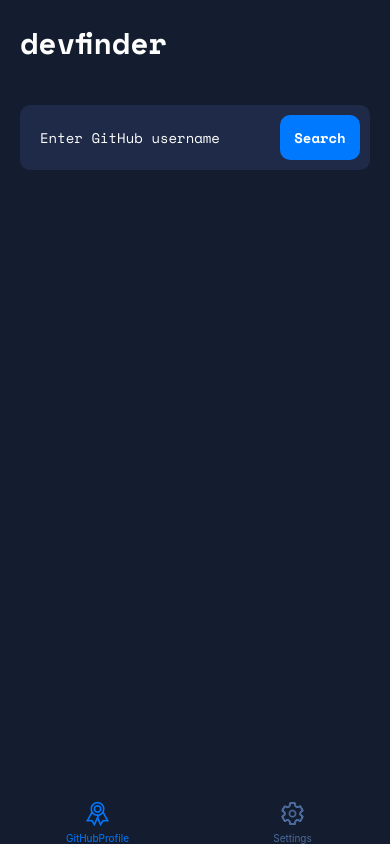
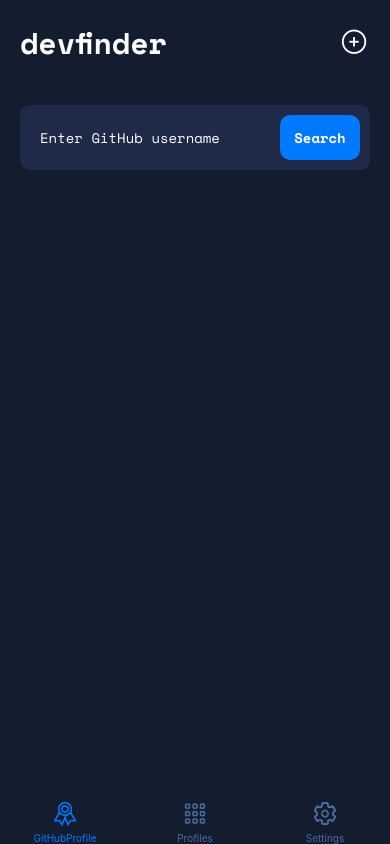
Before and after one commit to BenjaminLin808/Github-Developer-Finder, a React Native app: screen /GitHubProfile in a window 390 px wide. Built offline with nearby package versions, Linux system fonts and the light colour scheme; no server answers; grey boxes are pictures that could not be loaded.

Commit message:
profiles

```diff
--- /dev/null
+++ b/src/components/theme/Icon.js
@@ -0,0 +1,10 @@
+import useTheme from "hooks/useTheme";
+import { Ionicons } from "@expo/vector-icons";
+
+export const Icon = ({ name, size = 30, color = null, ...rest }) => {
+  const { colors } = useTheme();
+
+  return (
+    <Ionicons name={name} size={size} color={color || colors.text} {...rest} />
+  );
+};
--- a/src/components/theme/index.js
+++ b/src/components/theme/index.js
@@ -2,3 +2,4 @@
 import { Text, TextBold } from "./Text";
 
 export { StatusBar, Text, TextBold };
+export { Icon } from "./Icon";
--- a/src/contexts/Profiles.js
+++ b/src/contexts/Profiles.js
@@ -1,5 +1,5 @@
 import AsyncStorage from "@react-native-async-storage/async-storage";
-import { createContext, useEffect } from "react";
+import { createContext, useEffect, useState } from "react";
 
 const ProfilesContext = createContext({
   profiles: [],
@@ -8,7 +8,7 @@
   setActiveProfile: () => {},
 });
 
-const ProfilesProvider = () => {
+const ProfilesProvider = ({ children }) => {
   const [profiles, setProfiles] = useState([]);
   const [activeProfile, setActiveProfile] = useState({});
 
@@ -16,6 +16,17 @@
   useEffect(() => {
     AsyncStorage.setItem("profiles", JSON.stringify(profiles));
   }, [profiles]);
+
+  // get all profiles when the app loads
+  useEffect(() => {
+    const getProfiles = async () => {
+      const profiles = await AsyncStorage.getItem("profiles");
+      if (profiles) {
+        setProfiles(JSON.parse(profiles));
+      }
+    };
+    getProfiles();
+  }, []);
 
   return (
     <ProfilesContext.Provider
@@ -25,3 +36,5 @@
     </ProfilesContext.Provider>
   );
 };
+
+export { ProfilesProvider, ProfilesContext };
--- /dev/null
+++ b/src/hooks/useProfiles.js
@@ -0,0 +1,11 @@
+import { ProfilesContext } from "contexts/Profiles";
+import { useContext } from "react";
+
+const useProfiles = () => {
+  const { profiles, setProfiles, activeProfile, setActiveProfile } =
+    useContext(ProfilesContext);
+
+  return { profiles, setProfiles, activeProfile, setActiveProfile };
+};
+
+export default useProfiles;
--- a/src/index.js
+++ b/src/index.js
@@ -1,12 +1,15 @@
 import Navigation from "./navigations/Navigation";
 import { ThemeProvider } from "./contexts/Theme";
 import { SafeAreaProvider } from "react-native-safe-area-context";
+import { ProfilesProvider } from "./contexts/Profiles";
 
 const App = () => {
   return (
     <SafeAreaProvider>
       <ThemeProvider>
-        <Navigation />
+        <ProfilesProvider>
+          <Navigation />
+        </ProfilesProvider>
       </ThemeProvider>
     </SafeAreaProvider>
   );
--- a/src/navigations/BottomTabs.js
+++ b/src/navigations/BottomTabs.js
@@ -3,6 +3,7 @@
 
 import GitHubProfile from "screens/GitHubProfile";
 import Settings from "screens/Settings";
+import GitHubProfiles from "screens/GitHubProfiles";
 
 import useTheme from "hooks/useTheme";
 
@@ -40,6 +41,22 @@
       />
 
       <Tab.Screen
+        name="Profiles"
+        component={GitHubProfiles}
+        options={{
+          title: "Profiles",
+          tabBarIcon: ({ focused }) => (
+            <TabIcon
+              name="apps-outline"
+              color={focused ? colors.primary : colors.textMidContrast}
+              size={25}
+            />
+          ),
+          headerShown: false,
+        }}
+      />
+
+      <Tab.Screen
         name="Settings"
         component={Settings}
         options={{
--- a/src/screens/GitHubProfile/Card.js
+++ b/src/screens/GitHubProfile/Card.js
@@ -5,8 +5,11 @@
 import Website from "components/svgr/Website";
 import Twitter from "components/svgr/Twitter";
 import NotFound from "components/svgr/NotFound";
+import useTheme from "hooks/useTheme";
 
 const Card = ({ user, error, loading }) => {
+  const { colors } = useTheme();
+
   // when loading is true, return null
   if (loading) {
     return (
@@ -38,7 +41,7 @@
     );
   }
   return (
-    <View style={styles.card}>
+    <View style={{ ...styles.card, color: colors.backgroundSecondary }}>
       <View style={{ flexDirection: "row", flexWrap: "wrap" }}>
         <Image source={{ uri: user.avatar_url }} style={styles.avatar} />
         <View>
@@ -123,7 +126,7 @@
 
 const styles = StyleSheet.create({
   card: {
-    backgroundColor: "#1e2a47",
+    // backgroundColor: "#1e2a47",
     borderRadius: 10,
     padding: 30,
     marginTop: 30,
--- a/src/screens/GitHubProfile/Header.js
+++ b/src/screens/GitHubProfile/Header.js
@@ -1,12 +1,38 @@
-import { View } from "react-native";
+import { View, Pressable, StyleSheet } from "react-native";
 import { TextBold } from "components/theme/Text";
+import { Icon } from "../../components/theme";
+import useProfiles from "hooks/useProfiles";
+import useTheme from "hooks/useTheme";
 
 const Header = () => {
+  const { colors } = useTheme();
+  const { profiles, activeProfile } = useProfiles();
+  const findProfile = () => {
+    const res = profiles.some((profile) => profile.login === activeProfile);
+    return res;
+  };
   return (
-    <View>
-      <TextBold style={{ fontSize: 30 }}>devfinder</TextBold>
+    <View style={styles.header}>
+      <TextBold style={{ fontSize: 30, color: colors.text }}>
+        devfinder
+      </TextBold>
+      {findProfile() ? (
+        <Icon name="checkmark-circle" color="green" />
+      ) : (
+        <Pressable>
+          <Icon name="add-circle-outline" size={30} color={colors.text} />
+        </Pressable>
+      )}
     </View>
   );
 };
 
+const styles = StyleSheet.create({
+  header: {
+    flexDirection: "row",
+    justifyContent: "space-between",
+    alignItems: "center",
+  },
+});
+
 export default Header;
--- /dev/null
+++ b/src/screens/GitHubProfiles/Header.js
@@ -0,0 +1,17 @@
+import { View } from "react-native";
+import { TextBold } from "components/theme/Text";
+import useTheme from "hooks/useTheme";
+
+const Header = () => {
+  const { colors } = useTheme();
+
+  return (
+    <View>
+      <TextBold style={{ fontSize: 30, color: colors.text }}>
+        devfinder : Profiles
+      </TextBold>
+    </View>
+  );
+};
+
+export default Header;
--- /dev/null
+++ b/src/screens/GitHubProfiles/index.js
@@ -0,0 +1,14 @@
+import { useEffect, useState } from "react";
+
+import Main from "layouts/Main";
+import Header from "./Header";
+
+const GitHubProfiles = () => {
+  return (
+    <Main>
+      <Header />
+    </Main>
+  );
+};
+
+export default GitHubProfiles;
```
